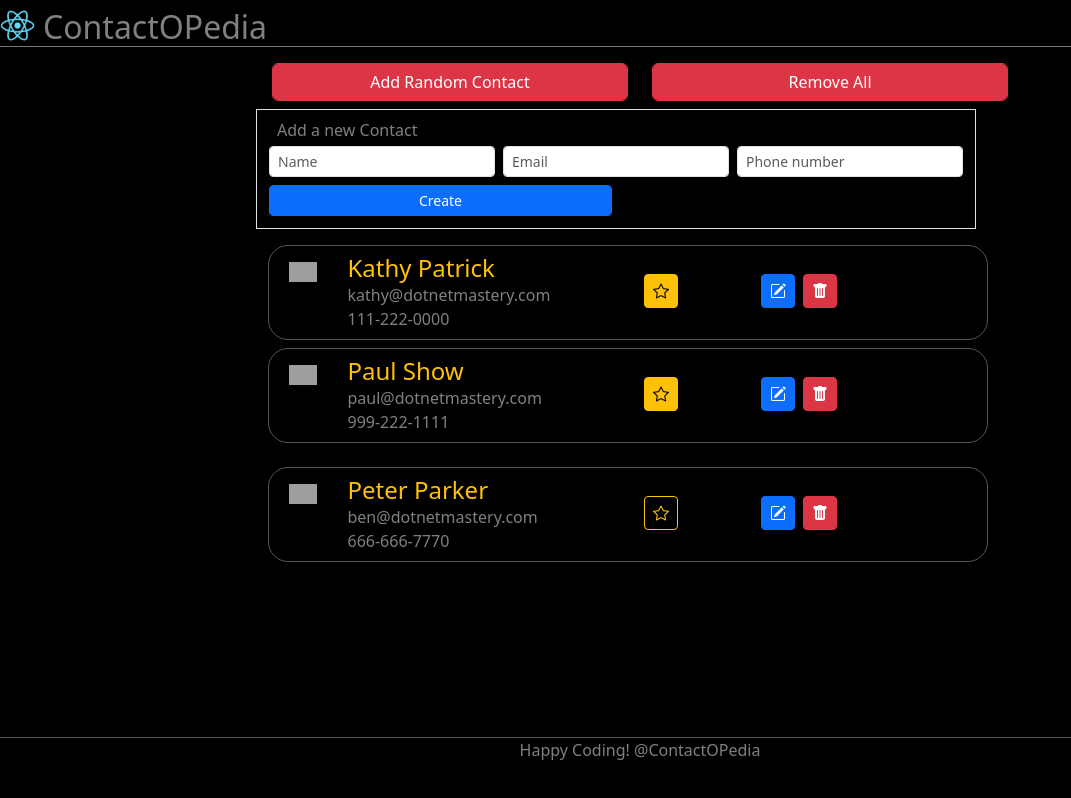
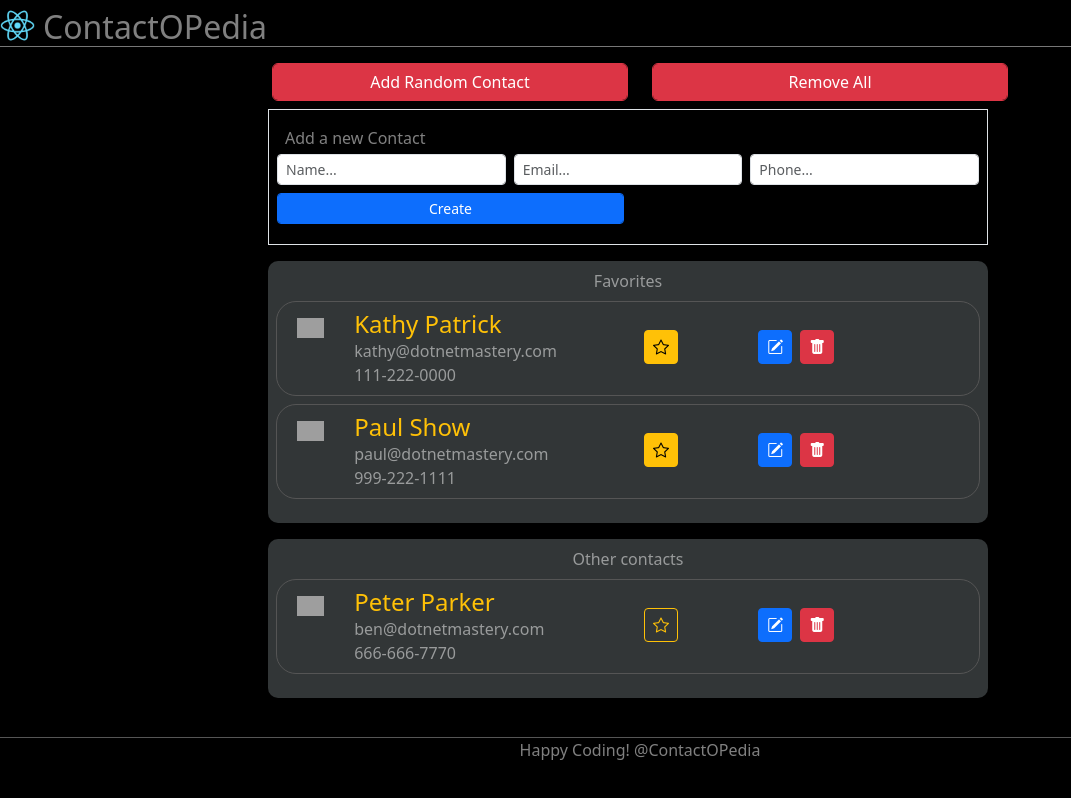
Before and after one commit to Serhii-Priadkin/contactopedia-React-Course, a React (Create React App) app: page / in a window 1280 px wide. Shown: the whole page, without its empty margins (0-1071 px from the left). Built offline with nearby package versions, Linux system fonts and the light colour scheme; grey boxes are pictures that could not be loaded.

Commit message:
Updated the last commit

```diff
--- a/src/Components/ContactPages/AddContact.jsx
+++ b/src/Components/ContactPages/AddContact.jsx
@@ -1,24 +1,59 @@
-const AddContact = () => {
+import React from "react";
+
+class AddContact extends React.Component {
+  constructor(props) {
+    super(props);
+    this.state = {
+      errorMessage: undefined,
+      successMessage: undefined,
+    };
+  }
+
+  handleAddContactFormSubmit = (e) => {
+    e.preventDefault();
+    const name = e.target.elements.contactName.value.trim();
+    const email = e.target.elements.contactEmail.value.trim();
+    const phone = e.target.elements.contactPhone.value.trim();
+    this.props.handleAddContact({name:name,email:email,phone:phone});
+  };
+
+  render() {
     return (
-    <div className="border row text-white p-2">
+      <div className="border col-12 text-white p-2">
+        <form onSubmit={this.handleAddContactFormSubmit}>
+          <div className="row p-2">
             <div className="col-12 text-white-50">Add a new Contact</div>
             <div className="col-12 col-md-4 p-1">
-        <input className="form-control form-control-sm" placeholder="Name" />
-      </div>
-      <div className="col-12 col-md-4 p-1">
-        <input className="form-control form-control-sm" placeholder="Email" />
+              <input
+                className="form-control form-control-sm"
+                placeholder="Name..."
+                name="contactName"
+              />
             </div>
             <div className="col-12 col-md-4 p-1">
               <input
                 className="form-control form-control-sm"
-          placeholder="Phone number"
+                placeholder="Email..."
+                name="contactEmail"
+              />
+            </div>
+            <div className="col-12 col-md-4 p-1">
+              <input
+                className="form-control form-control-sm"
+                placeholder="Phone..."
+                name="contactPhone"
               />
             </div>
             <div className="col-12 col-md-6 offset_md-3 p-1">
-        <button className="btn btn-primary btn-sm form-control">Create</button>
+              <button className="btn btn-primary btn-sm form-control">
+                Create
+              </button>
             </div>
           </div>
+        </form>
+      </div>
     );
-};
+  }
+}
 
 export default AddContact;
--- a/src/Components/ContactPages/FavoriteContacts.jsx
+++ b/src/Components/ContactPages/FavoriteContacts.jsx
@@ -2,12 +2,16 @@ import Contact from "./Contact";
 
 const FavoriteContacts = (props) => {
   return (
-    <div>
-      {
-        props.contacts.map((contact,index)=>
-          (<Contact contact={contact} key={index}></Contact>)
-        )
-      }
+    <div
+      className="col-12 py-2"
+      style={{ borderRadius: "10px", backgroundColor: "#323637" }}
+    >
+      <div className="text-center text-white-50">Favorites</div>
+      <div className="p-2">
+        {props.contacts.map((contact, index) => (
+          <Contact contact={contact} key={index}></Contact>
+        ))}
+      </div>
     </div>
   );
 };
--- a/src/Components/ContactPages/GeneralContacts.jsx
+++ b/src/Components/ContactPages/GeneralContacts.jsx
@@ -2,12 +2,18 @@ import Contact from "./Contact";
 
 const GeneralContacts = (props) => {
   return (
-    <div>
+    <div
+      className="col-12 py-2"
+      style={{ borderRadius: "10px", backgroundColor: "#323637" }}
+    >
+      <div className="text-center text-white-50">Other contacts</div>
+      <div className="p-2">
       {
         props.contacts.map((contact,index)=>
           (<Contact contact={contact} key={index}></Contact>)
         )
       }
+      </div>
     </div>
   );
 };
```
Lines whose indentation alone changed are shown as unchanged.
